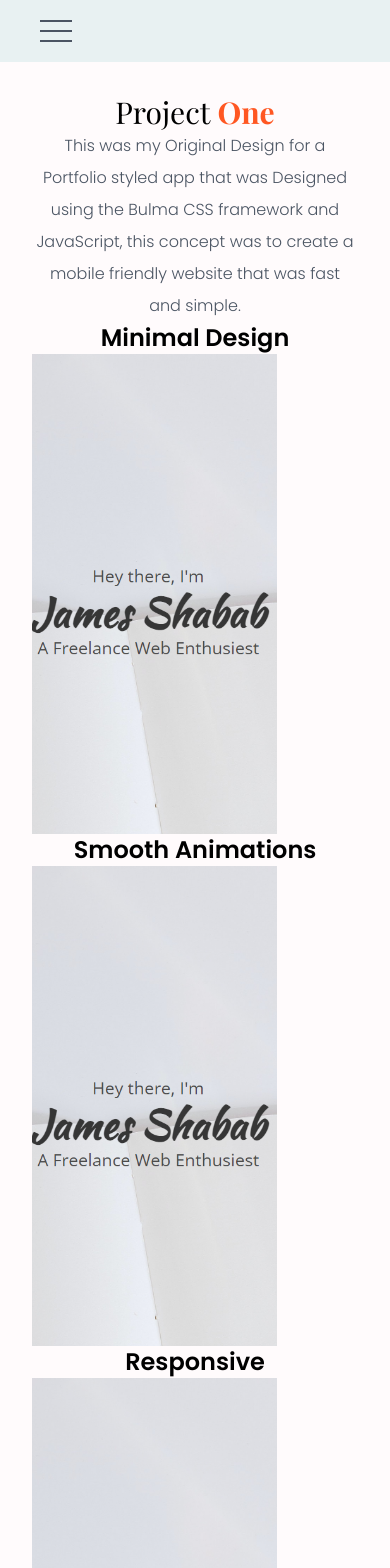
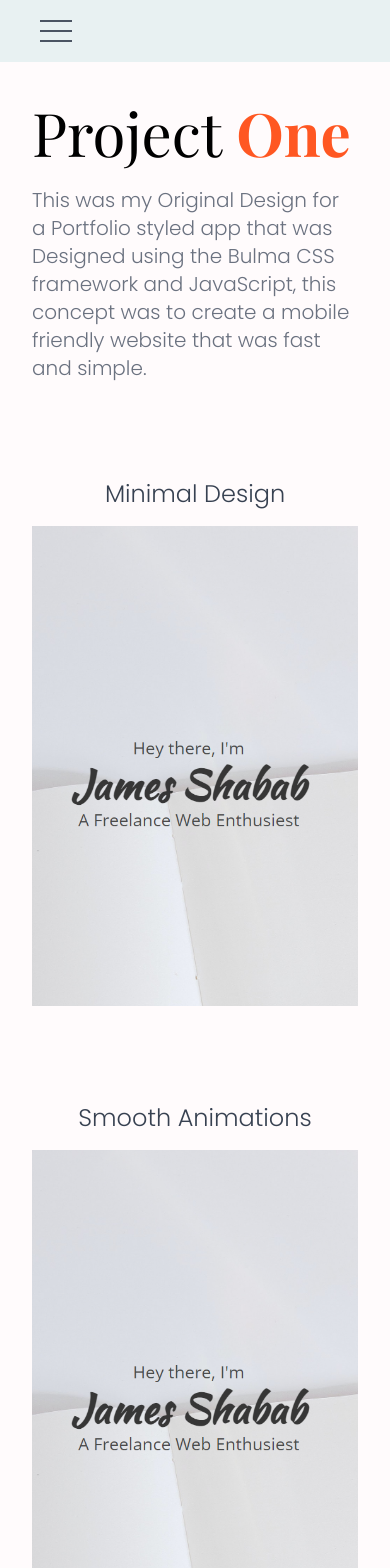
Before and after one commit to skystanoyevitch/sky-portfolio, a React (Create React App) app: page /Showcase in a window 390 px wide. Shown: the top 1568 px of the page. Built offline with nearby package versions, Linux system fonts and the light colour scheme.

Commit message:
added responsive layout

```diff
--- a/src/Page-components/Showcase.js
+++ b/src/Page-components/Showcase.js
@@ -30,25 +30,25 @@ function Showcase() {
 					variants={page2Variant}
 					initial="initial"
 					animate={inView ? "animate" : "initial"}
-					className="container mx-auto md:max-w-2xl lg:max-w-screen-2xl p-8 md:p-16 lg:p-24 xl:my-24"
+					className="container mx-auto md:max-w-2xl lg:max-w-screen-2xl py-10 px-8 xl:p-0 md:my-12 xl:my-24"
 				>
-					<h3 className=" text-center font-playFair text-3xl xl:text-7xl xl:mb-6">
+					<h3 className="md:text-center font-playFair text-6xl mb-6 md:text-7xl xl:text-8xl md:mb-6">
 						Project{" "}
 						<span className="text-mainOrange font-bold">One</span>
 					</h3>
-					<p className="text-center font-poppins font-light text-gray-600 xl:text-2xl xl:tracking-wide leading-loose md:pb-16 xl:pb-32 xl:px-40">
+					<p className="md:text-center font-poppins font-light text-xl leading-7 text-gray-500 xl:text-2xl xl:tracking-wide xl:leading-9 md:mt-4 md:px-10 md:pb-16 xl:pb-32 xl:px-40">
 						This was my Original Design for a Portfolio styled app
 						that was Designed using the Bulma CSS framework and
 						JavaScript, this concept was to create a mobile friendly
 						website that was fast and simple.
 					</p>
-					<div className="xl:flex xl:flex-col xl:items-center text-center">
+					<div className="flex flex-col items-center mt-24 md:mt-0 md:text-center">
 						<div>
-							<h2 className="font-poppins font-bold text-2xl xl:pb-8">
+							<h2 className="font-poppins font-light text-2xl pb-4 text-gray-700">
 								Minimal Design
 							</h2>
 						</div>
-						<div className="w-3/4 h-120">
+						<div className="w-full xl:w-3/4 h-120">
 							<a
 								href="https://rolypolie.github.io/skystanoyevitch/"
 								target="_blank"
@@ -59,11 +59,11 @@ function Showcase() {
 							</a>
 						</div>
 						<div>
-							<h2 className="font-poppins font-bold text-2xl xl:pb-8 xl:mt-24">
+							<h2 className="font-poppins font-light text-gray-700 text-2xl pb-4 mt-24">
 								Smooth Animations
 							</h2>
 						</div>
-						<div className="w-3/4 h-120">
+						<div className="w-full xl:w-3/4 h-120">
 							<a
 								href="https://rolypolie.github.io/skystanoyevitch/"
 								target="_blank"
@@ -75,11 +75,11 @@ function Showcase() {
 							</a>
 						</div>
 						<div>
-							<h2 className="font-poppins font-bold text-2xl xl:pb-8 xl:mt-24">
+							<h2 className="font-poppins font-light text-gray-700 text-2xl pb-4 mt-24">
 								Responsive
 							</h2>
 						</div>
-						<div className="w-3/4 h-120">
+						<div className="w-full xl:w-3/4 h-120">
 							<a
 								href="https://rolypolie.github.io/skystanoyevitch/"
 								target="_blank"
```
